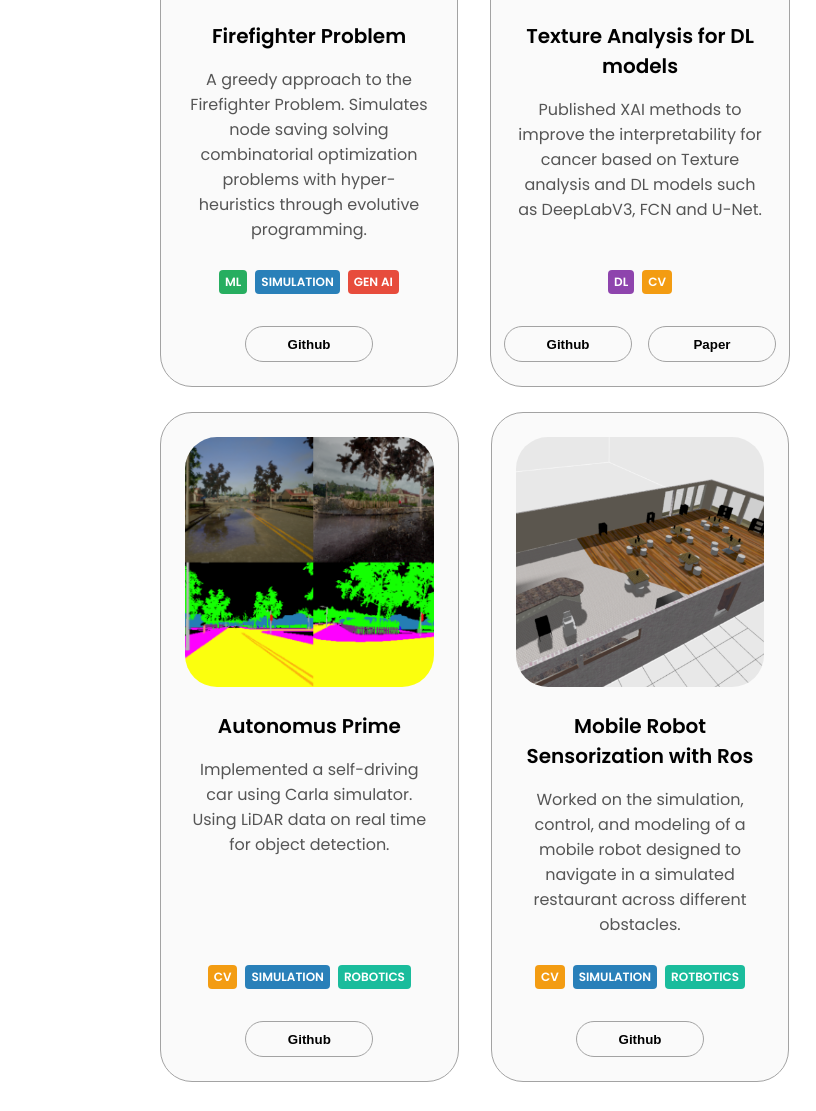
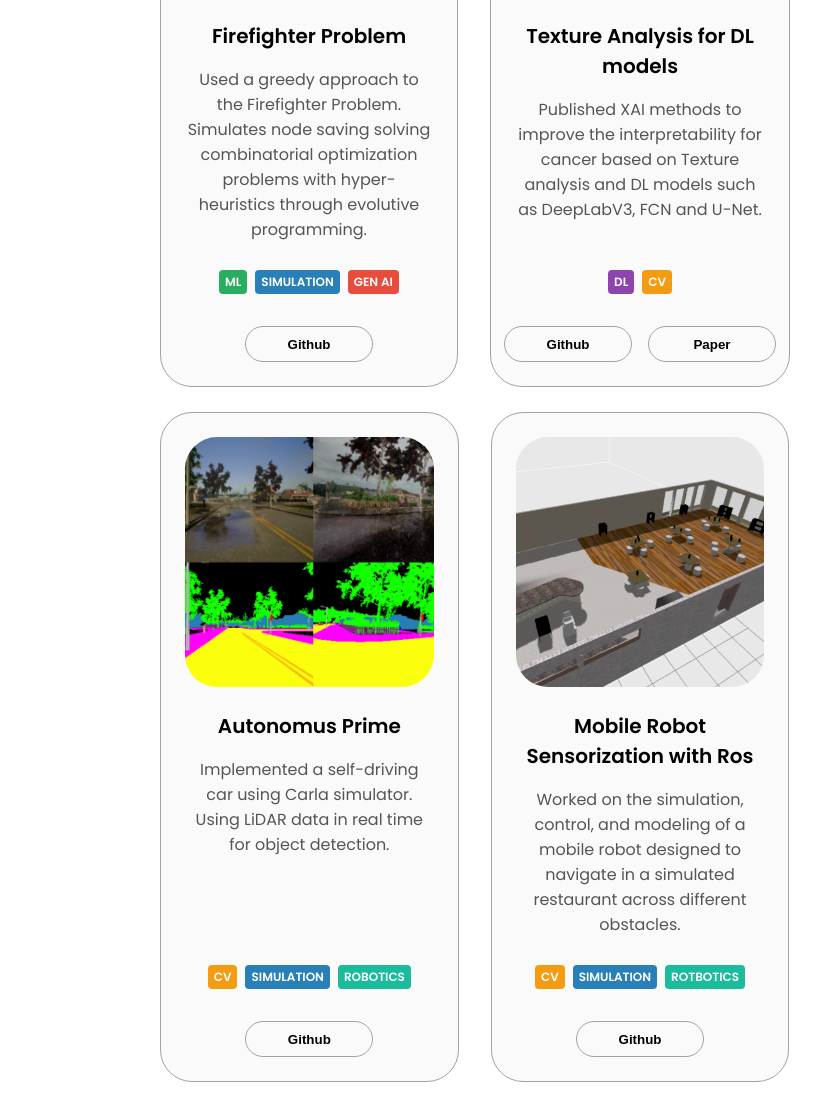
Before and after one commit to alexcega/alex-protfolio, a plain HTML site: page index.html in a window 1280 px wide. Shown: the part 2864-3975 px from the top of the page, 0-816 px from the left. Drawn offline with Linux system fonts and the light colour scheme.

Commit message:
Update index.html

```diff
--- a/index.html
+++ b/index.html
@@ -267,7 +267,7 @@
               />
             </div>
             <h2 class="project-title">Firefighter Problem</h2>
-            <p class="project-desc">A greedy approach to the Firefighter Problem. Simulates node saving solving combinatorial optimization problems with hyper-heuristics through evolutive programming.</p>
+            <p class="project-desc">Used a greedy approach to the Firefighter Problem. Simulates node saving solving combinatorial optimization problems with hyper-heuristics through evolutive programming.</p>
             <div class="badge-container">
               <span class="project-badge badge-ml">ML</span>
               <span class="project-badge badge-simulation">Simulation</span>
@@ -357,7 +357,7 @@
                 />
               </div>
               <h2 class="experience-sub-title project-title">Autonomus Prime</h2>
-              <p class="project-desc">Implemented a self-driving car using Carla simulator. Using LiDAR data on real time for object detection.</p>
+              <p class="project-desc">Implemented a self-driving car using Carla simulator. Using LiDAR data in real time for object detection.</p>
               <div class="badge-container">
                 <span class="project-badge badge-cv">CV</span>
                 <span class="project-badge badge-simulation">Simulation</span>
```
